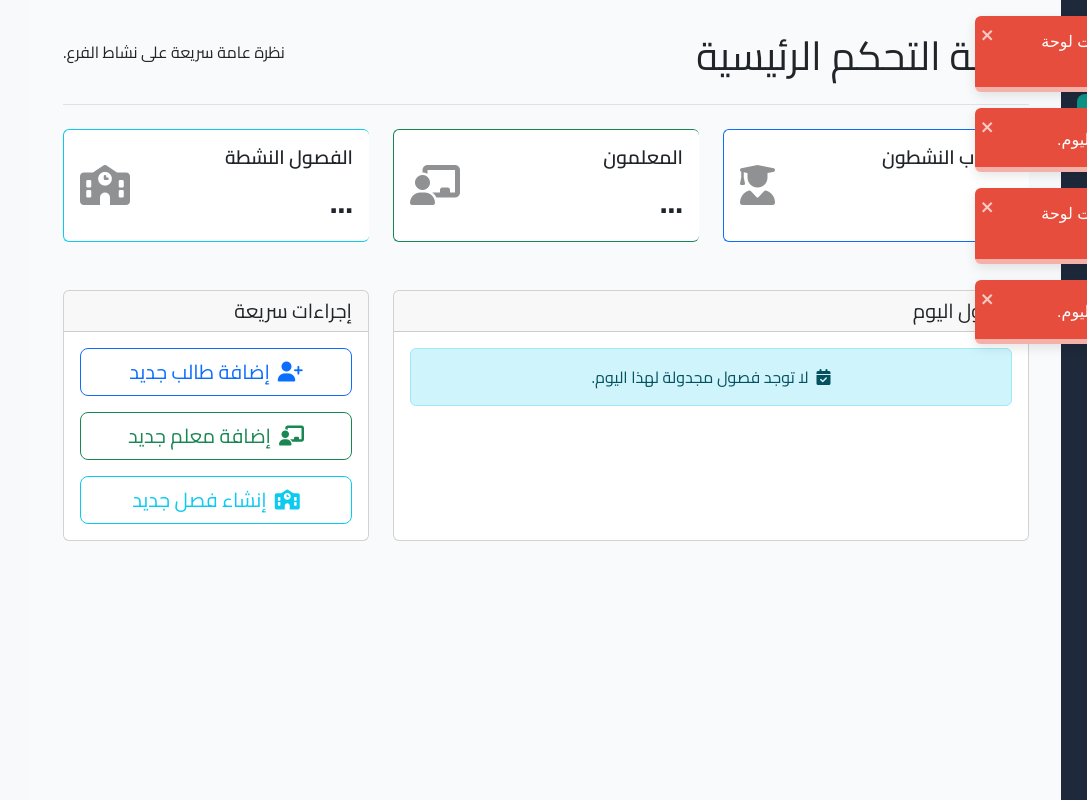
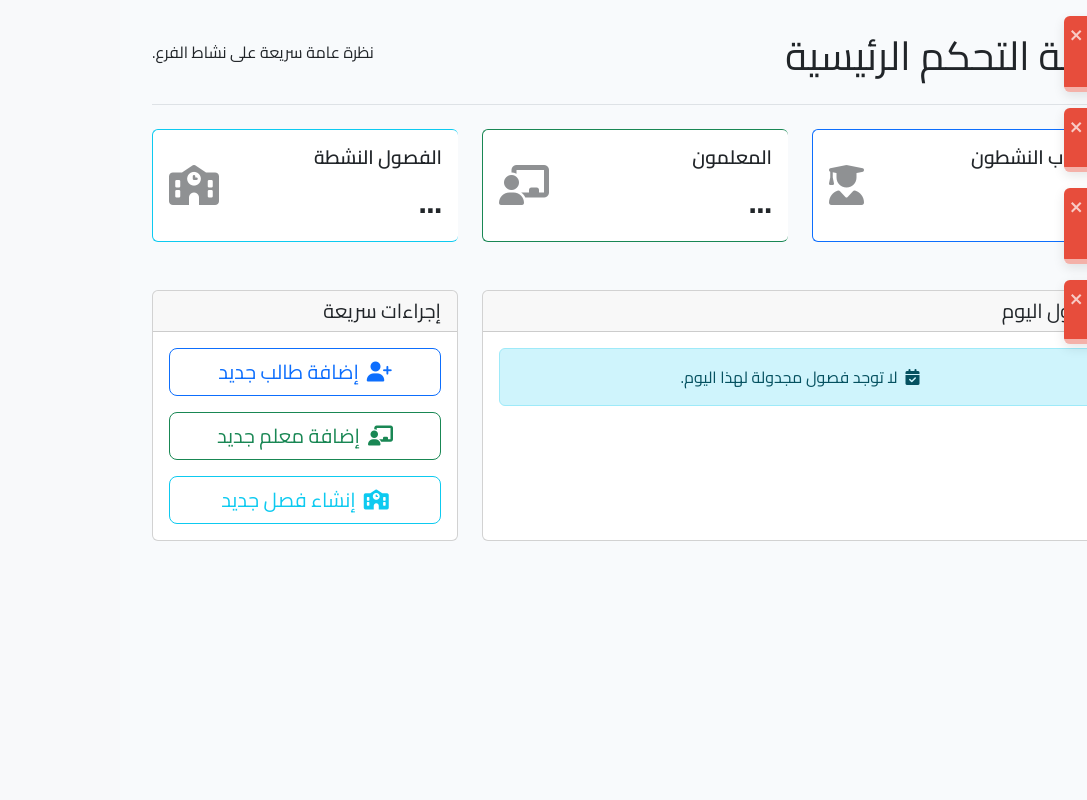
Before and after one commit to SalimElheni1/quran-association-manager, a React (Vite) app: page / in a window 1280 px wide. Shown: the whole page, without its empty margins (193-1280 px from the left). Built offline with nearby package versions, Linux system fonts and the light colour scheme; sample sign-in values are in the browser's storage.

Commit message:
fix: Prevent sidebar from shrinking by ensuring flex-shrink is set

```diff
--- a/src/renderer/styles/Layout.css
+++ b/src/renderer/styles/Layout.css
@@ -12,6 +12,7 @@
   display: flex;
   flex-direction: column;
   justify-content: space-between; /* Pushes logout to the bottom */
+  flex-shrink: 0; /* Prevent sidebar from shrinking */
 }
 
 .sidebar-header {
```
